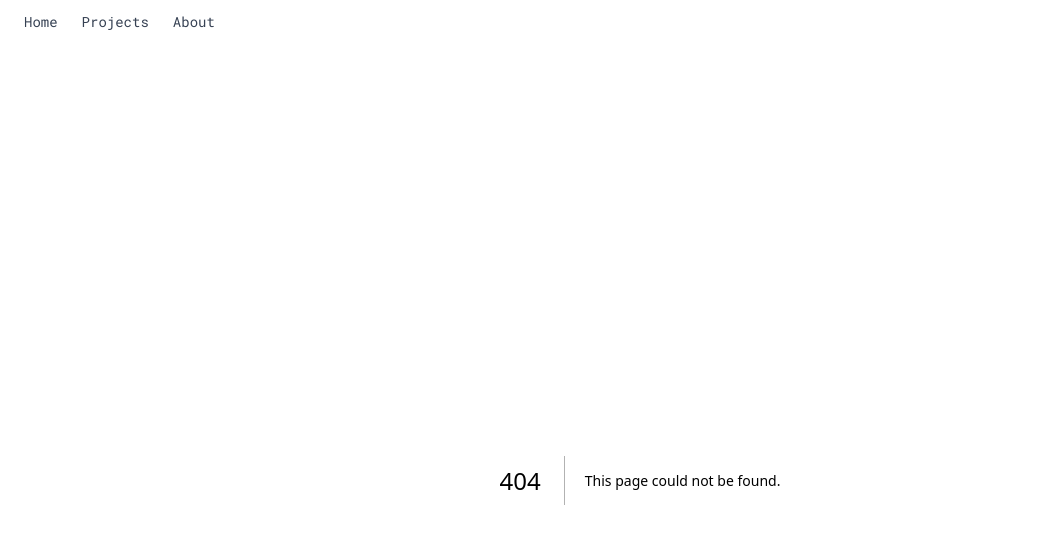
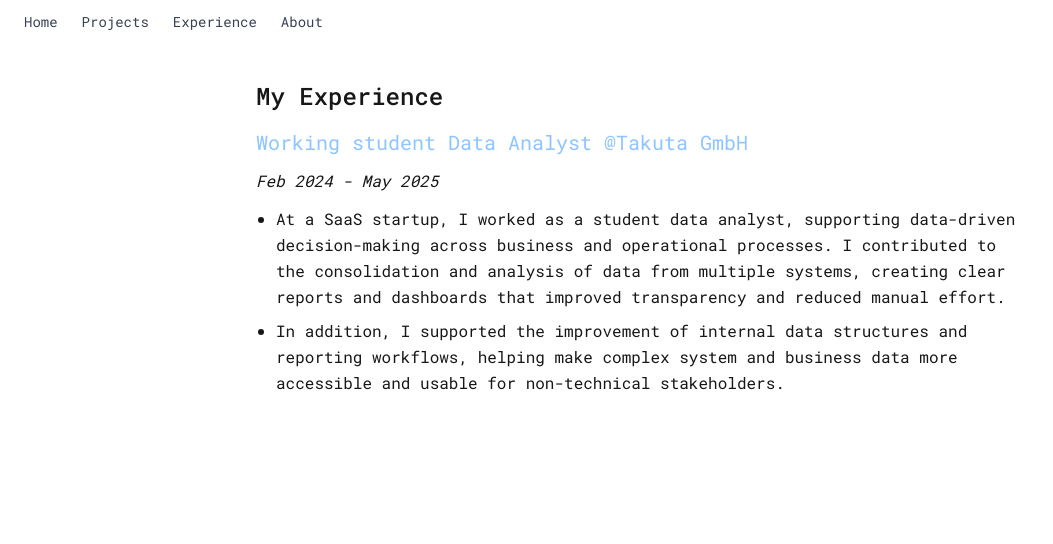
Before and after one commit to Angelinaleib/portfolio, a Next.js app: page /experience in a window 1280 px wide. Before the commit this address had no page. Shown: the top 544 px of the page, without its empty margins (0-1053 px from the left). Built offline with nearby package versions, Linux system fonts and the light colour scheme.

Commit message:
addedAnimation

```diff
--- a/app/about/page.tsx
+++ b/app/about/page.tsx
@@ -10,6 +10,27 @@ export default function AboutPage() {
         Currently, I explore topics such as data bias, AI ethics, and human–technology interaction through small projects and short essays. I'm especially interested in reflective, human-centered approaches to technology rather than purely technical solutions.</p>
 
        <p className="mb-4"> Alongside this, I maintain a creative practice, using visual work as a way to think, observe, and experiment beyond formal structures.</p>
+
+
+      <h2 className="text-xl font-semibold text-blue-300 mt-8 mb-4">Here are the technologies I worked with:</h2>
+
+      <div className="mt-6 grid gap-6 sm:grid-cols-2 pb-15">
+        <ul className="space-y-2">
+          <li>Java</li>
+          <li>PostgreSQL</li>
+          <li>Python</li>
+        </ul>
+        <ul className="space-y-2">
+          <li>JavaScript</li>
+          <li>PowerBI</li>
+          <li>React.js</li>
+        </ul>
+      </div>
+
+    <p className="pb-10"> Outside of work, I love spending my time drawing, painting and dancing.
+    </p>
+
+
     </div>
   );
 }
--- /dev/null
+++ b/app/experience/page.tsx
@@ -0,0 +1,25 @@
+export default function experiencePage() {
+  return (
+    <div>
+      <h1 className="text-2xl font-medium mb-4">My Experience</h1>
+
+      <div className="pb-16 space-y-3">
+        <h2 className="text-xl text-blue-300">Working student Data Analyst @Takuta GmbH</h2>
+        <p className="italic">Feb 2024 - May 2025</p>
+        <ul className="list-disc pl-5 space-y-2">
+          <li>
+            At a SaaS startup, I worked as a student data analyst, supporting data-driven
+            decision-making across business and operational processes. I contributed to the
+            consolidation and analysis of data from multiple systems, creating clear reports and
+            dashboards that improved transparency and reduced manual effort.
+          </li>
+          <li>
+            In addition, I supported the improvement of internal data structures and reporting
+            workflows, helping make complex system and business data more accessible and usable
+            for non-technical stakeholders.
+          </li>
+        </ul>
+      </div>
+    </div>
+  );
+}
--- a/app/globals.css
+++ b/app/globals.css
@@ -24,3 +24,28 @@ body {
   color: var(--foreground);
   font-family: var(--font-roboto-mono);
 }
+
+@keyframes typing {
+  0% {
+    width: 0%;
+    visibility: hidden;
+  }
+  100% {
+    width: 100%;
+  }
+}
+
+@keyframes blink {
+  50% {
+    border-color: transparent;
+  }
+  100% {
+    border-color: #ffffff;
+  }
+}
+
+.animate-typing {
+  display: inline-block;
+  width: 0;
+  animation: typing 2.2s steps(20) 1 forwards, blink 0.7s 2;
+}
--- a/app/layout.tsx
+++ b/app/layout.tsx
@@ -21,6 +21,7 @@ export default function RootLayout({
           <nav className="flex gap-6 text-sm text-gray-700 px-6 pt-3">
             <Link href="/">Home</Link>
             <Link href="/projects">Projects</Link>
+            <Link href="/experience">Experience</Link>
             <Link href="/about">About</Link>
           </nav>
         </header>
--- a/app/page.tsx
+++ b/app/page.tsx
@@ -1,16 +1,18 @@
-import Image from "next/image";
-
 export default function Home() {
   return (
     <div className="space-y-6">
-      <h1 className="text-2xl font-bold text-blue-300">Welcome to my portfolio!</h1>
+      <h1 className="animate-typing overflow-hidden whitespace-nowrap border-r-2 border-r-current pr-2 text-2xl font-bold text-blue-300 pt-16">
+        Hi, I'm Angelina
+      </h1>
 
-      <p>I'm a student of business informatics at the University of Duisburg-Essen, Essen.
-        I'm fascinated by the intersection of technology and human behavior.</p>
+      <p>
+        I'm a student of business informatics at the University of Duisburg-Essen, Essen. I'm
+        fascinated by the intersection of technology and human behavior.
+      </p>
       <p>Feel free to explore my projects and get in touch!</p>
       <a
         className="inline-flex items-center gap-2 rounded-md bg-blue-400 px-5 py-2.5 text-sm font-semibold text-white transition hover:bg-blue-500"
-        href="mailto:your@email.com"
+        href="mailto:angelinaaleib@gmail.com"
       >
         <svg
           aria-hidden="true"
```
